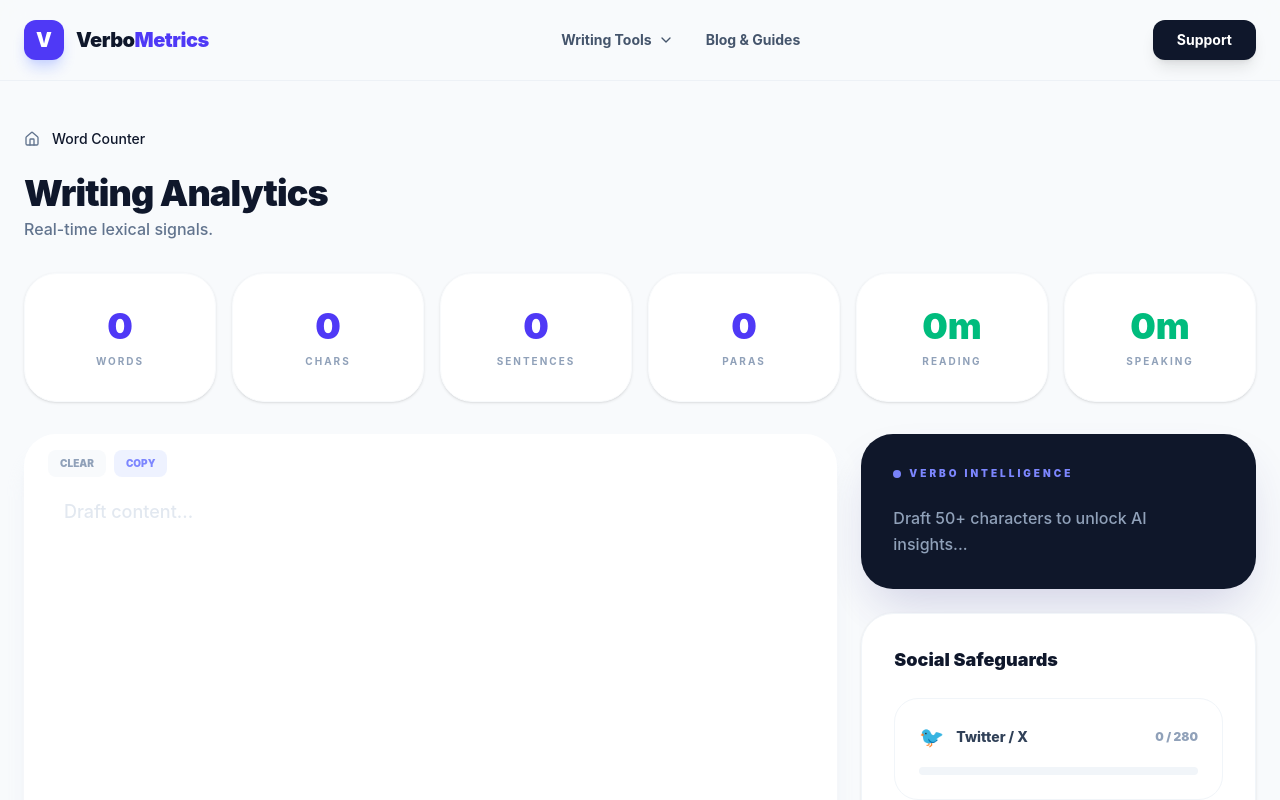
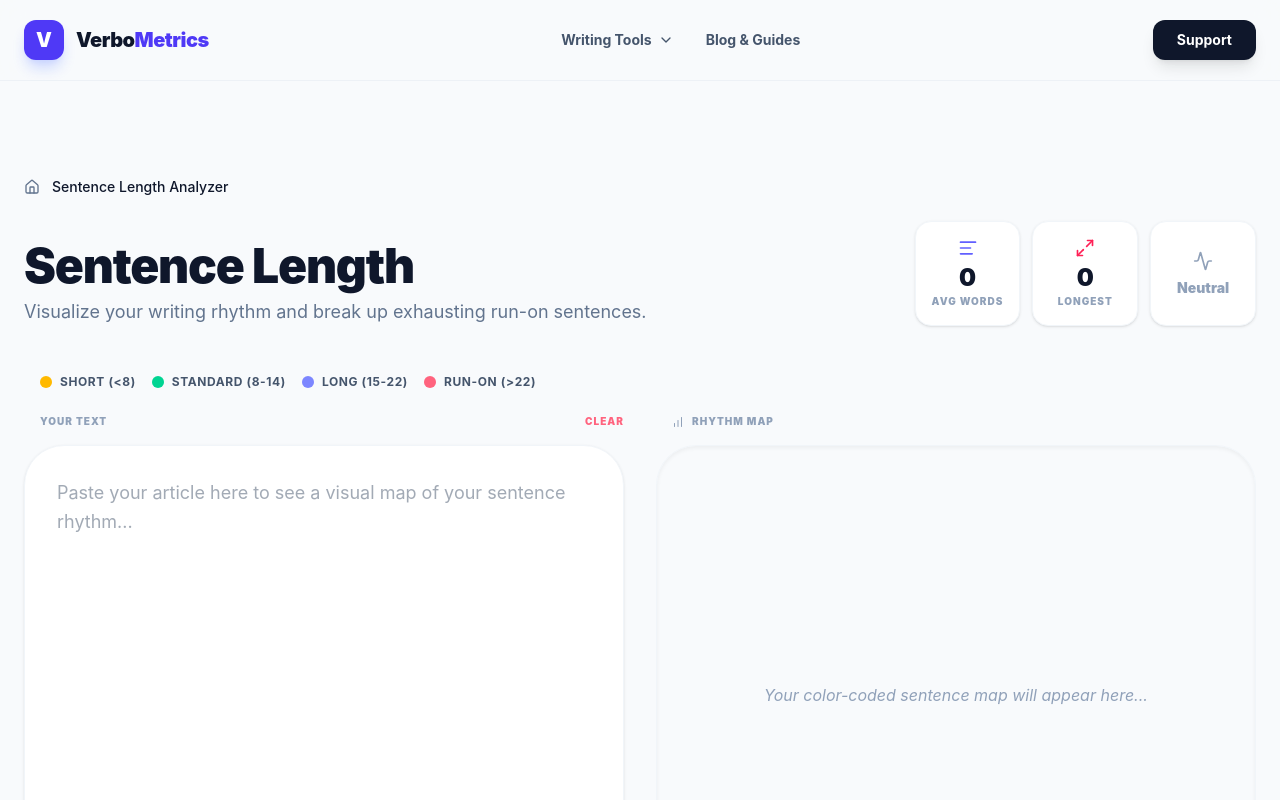
Before and after one commit to Msveiti/text-tools-suite, a React (Vite) app: page /sentence-length in a window 1280 px wide. Shown: the top 800 px of the page. Built offline with nearby package versions, Linux system fonts and the light colour scheme; what sentiment would draw is missing.

Commit message:
Feature: Launched Sentence Length Analyzer tool

```diff
--- a/package.json
+++ b/package.json
@@ -27,6 +27,7 @@
       "/passive-voice",
       "/tone-analyzer",
       "/adverb-spotter",
+      "/sentence-length",
       "/blog",
       "/blog/character-counter-guide",
       "/blog/count-words-google-docs",
--- a/src/App.tsx
+++ b/src/App.tsx
@@ -16,6 +16,7 @@ import WordFrequency from './pages/WordFrequency';
 import PassiveVoice from './pages/PassiveVoice';
 import ToneAnalyzer from './pages/ToneAnalyzer';
 import AdverbSpotter from './pages/AdverbSpotter';
+import SentenceLength from './pages/SentenceLength';
 
 // --- ADD THIS COMPONENT ---
 const AnalyticsTracker = () => {
@@ -1417,6 +1418,8 @@ function App() {
 
             <Route path="/adverb-spotter" element={<AdverbSpotter />} />
 
+            <Route path="/sentence-length" element={<SentenceLength />} />
+
             <Route path="/lorem-ipsum" element={<LoremIpsum />} />
             <Route path="/lorem-ipsum.html" element={<LoremIpsum />} />
 
--- a/src/components/Footer.tsx
+++ b/src/components/Footer.tsx
@@ -46,6 +46,7 @@ const Footer = () => {
               <li><Link to="/passive-voice" className="text-slate-500 hover:text-indigo-600 text-sm font-bold transition-colors">Passive Voice</Link></li>
               <li><Link to="/tone-analyzer" className="text-slate-500 hover:text-indigo-600 text-sm font-bold transition-colors">Tone Analyzer</Link></li>
               <li><Link to="/adverb-spotter" className="text-slate-500 hover:text-indigo-600 text-sm font-bold transition-colors">Adverb & Fluff Spotter</Link></li>
+              <li><Link to="/sentence-length" className="text-slate-500 hover:text-indigo-600 text-sm font-bold transition-colors">Sentence Length</Link></li>
             </ul>
           </div>
 
--- a/src/components/Header.tsx
+++ b/src/components/Header.tsx
@@ -13,6 +13,7 @@ const tools = [
   { name: 'Passive Voice', path: '/passive-voice' },
   { name: 'Tone Analyzer', path: '/tone-analyzer' },
   { name: 'Adverb & Fluff Spotter', path: '/adverb-spotter' },
+  { name: 'Sentence Length Analyzer', path: '/sentence-length' },
 ];
 
 const Header = () => {
--- /dev/null
+++ b/src/pages/SentenceLength.tsx
@@ -0,0 +1,198 @@
+import { useState, useMemo } from 'react';
+import nlp from 'compromise';
+import { SEO } from '../components/SEO';
+import { Home, AlignLeft, Maximize2, Activity, BarChart } from 'lucide-react';
+import { Link } from 'react-router-dom';
+
+const SentenceLength = () => {
+  const [text, setText] = useState('');
+
+  // Process text to calculate sentence length stats
+  const stats = useMemo(() => {
+    if (!text.trim()) return { total: 0, avg: 0, longest: 0, status: 'Neutral', color: 'text-slate-400' };
+
+    const doc = nlp(text);
+    const sentences = doc.sentences().out('array');
+
+    if (sentences.length === 0) return { total: 0, avg: 0, longest: 0, status: 'Neutral', color: 'text-slate-400' };
+
+    let maxLen = 0;
+    let totalWords = 0;
+
+    sentences.forEach((s: string) => {
+      const wordCount = s.split(/\s+/).filter(w => w.length > 0).length;
+      totalWords += wordCount;
+      if (wordCount > maxLen) maxLen = wordCount;
+    });
+
+    const avg = Math.round(totalWords / sentences.length);
+
+    let status = 'Good Variety';
+    let color = 'text-emerald-500';
+
+    if (avg > 20) {
+      status = 'Very Wordy';
+      color = 'text-rose-500';
+    } else if (avg < 8) {
+      status = 'Too Choppy';
+      color = 'text-amber-500';
+    }
+
+    return {
+      total: sentences.length,
+      avg,
+      longest: maxLen,
+      status,
+      color
+    };
+  }, [text]);
+
+  // Generate safe HTML with distinct highlights per sentence length
+  const highlightedText = useMemo(() => {
+    if (!text.trim()) return { __html: '' };
+
+    const doc = nlp(text);
+    const sentences = doc.sentences().out('array');
+    let html = '';
+
+    sentences.forEach((sentence: string) => {
+      const wordCount = sentence.split(/\s+/).filter(w => w.length > 0).length;
+
+      let bgColor = '';
+      if (wordCount <= 8) {
+        bgColor = 'bg-amber-100 text-amber-900 border-amber-200'; // Short
+      } else if (wordCount <= 14) {
+        bgColor = 'bg-emerald-100 text-emerald-900 border-emerald-200'; // Standard
+      } else if (wordCount <= 22) {
+        bgColor = 'bg-indigo-100 text-indigo-900 border-indigo-200'; // Long
+      } else {
+        bgColor = 'bg-rose-100 text-rose-900 border-rose-200'; // Run-on
+      }
+
+      // Escape standard HTML
+      const escaped = sentence
+        .replace(/&/g, '&amp;')
+        .replace(/</g, '&lt;')
+        .replace(/>/g, '&gt;');
+
+      html += `<span class="${bgColor} border px-1.5 py-0.5 rounded mx-0.5 leading-[2.5] inline-block mb-1 shadow-sm transition-opacity hover:opacity-80" title="${wordCount} words">${escaped}</span> `;
+    });
+
+    return { __html: html };
+  }, [text]);
+
+  return (
+    <div className="max-w-7xl mx-auto px-6 py-12 animate-in">
+      <SEO
+        title="Sentence Length Analyzer | Check Writing Rhythm"
+        description="Visualize your sentence lengths to avoid monotonous writing. Find run-on sentences and improve your text's rhythm and readability."
+        path="/sentence-length"
+      />
+
+      {/* Breadcrumb Navigation */}
+      <nav className="mb-6" aria-label="Breadcrumb">
+        <ol className="flex items-center space-x-2 text-sm text-slate-500">
+          <li>
+            <Link to="/" className="flex items-center hover:text-indigo-600 transition-colors">
+              <Home className="w-4 h-4 mr-1" />
+              <span className="sr-only">Home</span>
+            </Link>
+          </li>
+          <li className="text-slate-900 font-medium">Sentence Length Analyzer</li>
+        </ol>
+      </nav>
+
+      <div className="mb-12 flex flex-col md:flex-row justify-between items-start md:items-end gap-6">
+        <div>
+          <h1 className="text-4xl md:text-5xl font-black text-slate-900 tracking-tight">
+            Sentence Length
+          </h1>
+          <p className="text-slate-500 mt-2 text-base md:text-lg">
+            Visualize your writing rhythm and break up exhausting run-on sentences.
+          </p>
+        </div>
+
+        {/* Live Stats Row */}
+        <div className="grid grid-cols-3 gap-3 w-full md:w-auto">
+          <div className="bg-white p-4 rounded-2xl border border-slate-100 shadow-sm flex flex-col items-center justify-center min-w-[100px]">
+            <AlignLeft className="w-5 h-5 text-indigo-500 mb-1" />
+            <div className="text-2xl font-black text-slate-900">{stats.avg}</div>
+            <div className="text-[10px] font-black uppercase tracking-widest text-slate-400">Avg Words</div>
+          </div>
+          <div className="bg-white p-4 rounded-2xl border border-slate-100 shadow-sm flex flex-col items-center justify-center min-w-[100px]" title="Longest sentence">
+            <Maximize2 className="w-5 h-5 text-rose-500 mb-1" />
+            <div className="text-2xl font-black text-slate-900">{stats.longest}</div>
+            <div className="text-[10px] font-black uppercase tracking-widest text-slate-400">Longest</div>
+          </div>
+          <div className="bg-white p-4 rounded-2xl border border-slate-100 shadow-sm flex flex-col items-center justify-center min-w-[100px] text-center">
+            <Activity className={`w-5 h-5 mb-1 mx-auto ${stats.color}`} />
+            <div className={`text-sm font-black mt-1 leading-tight ${stats.color}`}>
+              {stats.status}
+            </div>
+          </div>
+        </div>
+      </div>
+
+      {/* Legend */}
+      <div className="flex flex-wrap gap-4 mb-6 ml-4">
+        <div className="flex items-center gap-2 text-xs font-bold text-slate-600 uppercase tracking-wider">
+          <span className="w-3 h-3 rounded-full bg-amber-400"></span> Short (&lt;8)
+        </div>
+        <div className="flex items-center gap-2 text-xs font-bold text-slate-600 uppercase tracking-wider">
+          <span className="w-3 h-3 rounded-full bg-emerald-400"></span> Standard (8-14)
+        </div>
+        <div className="flex items-center gap-2 text-xs font-bold text-slate-600 uppercase tracking-wider">
+          <span className="w-3 h-3 rounded-full bg-indigo-400"></span> Long (15-22)
+        </div>
+        <div className="flex items-center gap-2 text-xs font-bold text-slate-600 uppercase tracking-wider">
+          <span className="w-3 h-3 rounded-full bg-rose-400"></span> Run-on (&gt;22)
+        </div>
+      </div>
+
+      <div className="grid grid-cols-1 lg:grid-cols-2 gap-8">
+        {/* Input Area */}
+        <div className="space-y-4">
+          <div className="flex justify-between items-center ml-4">
+            <label className="text-[10px] font-black uppercase tracking-widest text-slate-400">
+              Your Text
+            </label>
+            <button
+              onClick={() => setText('')}
+              className="text-[10px] font-black uppercase tracking-widest text-rose-400 hover:text-rose-600 transition-colors"
+            >
+              Clear
+            </button>
+          </div>
+          <textarea
+            className="w-full h-[500px] p-6 md:p-8 rounded-[32px] md:rounded-[40px] bg-white border border-slate-100 shadow-sm focus:ring-4 ring-indigo-500/5 outline-none transition-all text-slate-600 text-lg leading-relaxed resize-none"
+            value={text}
+            onChange={(e) => setText(e.target.value)}
+            placeholder="Paste your article here to see a visual map of your sentence rhythm..."
+            spellCheck="false"
+          />
+        </div>
+
+        {/* Highlighted Output Area */}
+        <div className="space-y-4">
+          <label className="text-[10px] font-black uppercase tracking-widest text-slate-400 ml-4 flex items-center gap-2">
+            <BarChart className="w-3 h-3" /> Rhythm Map
+          </label>
+          <div className="w-full h-[500px] overflow-y-auto p-6 md:p-8 rounded-[32px] md:rounded-[40px] bg-slate-50 border border-slate-100 shadow-inner">
+            {!text ? (
+              <div className="flex items-center justify-center h-full text-slate-400 italic">
+                Your color-coded sentence map will appear here...
+              </div>
+            ) : (
+              <div
+                className="text-lg text-slate-700 whitespace-pre-wrap"
+                dangerouslySetInnerHTML={highlightedText}
+              />
+            )}
+          </div>
+        </div>
+      </div>
+    </div>
+  );
+};
+
+export default SentenceLength;
```
Also changed, not shown: 1 other file (tests, documents, lock files or other folders).
